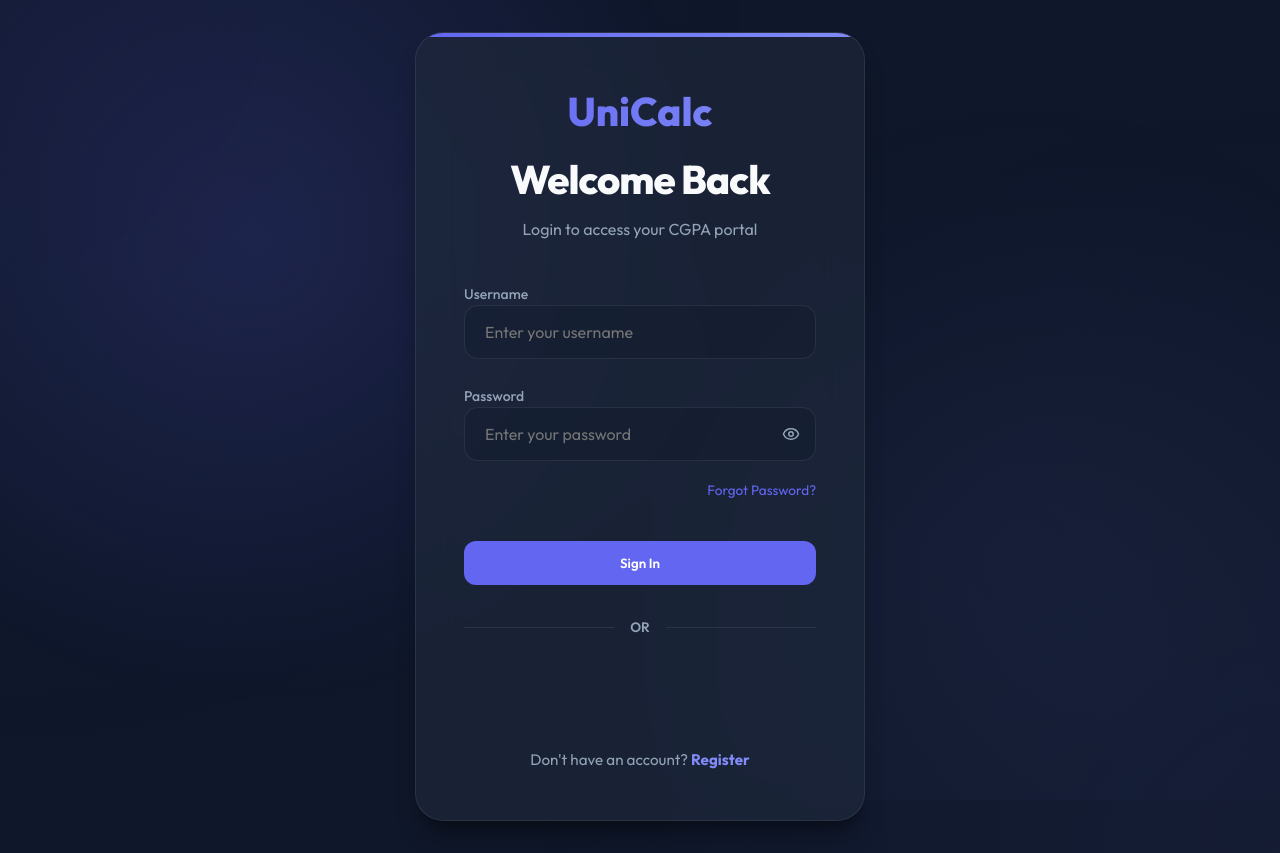
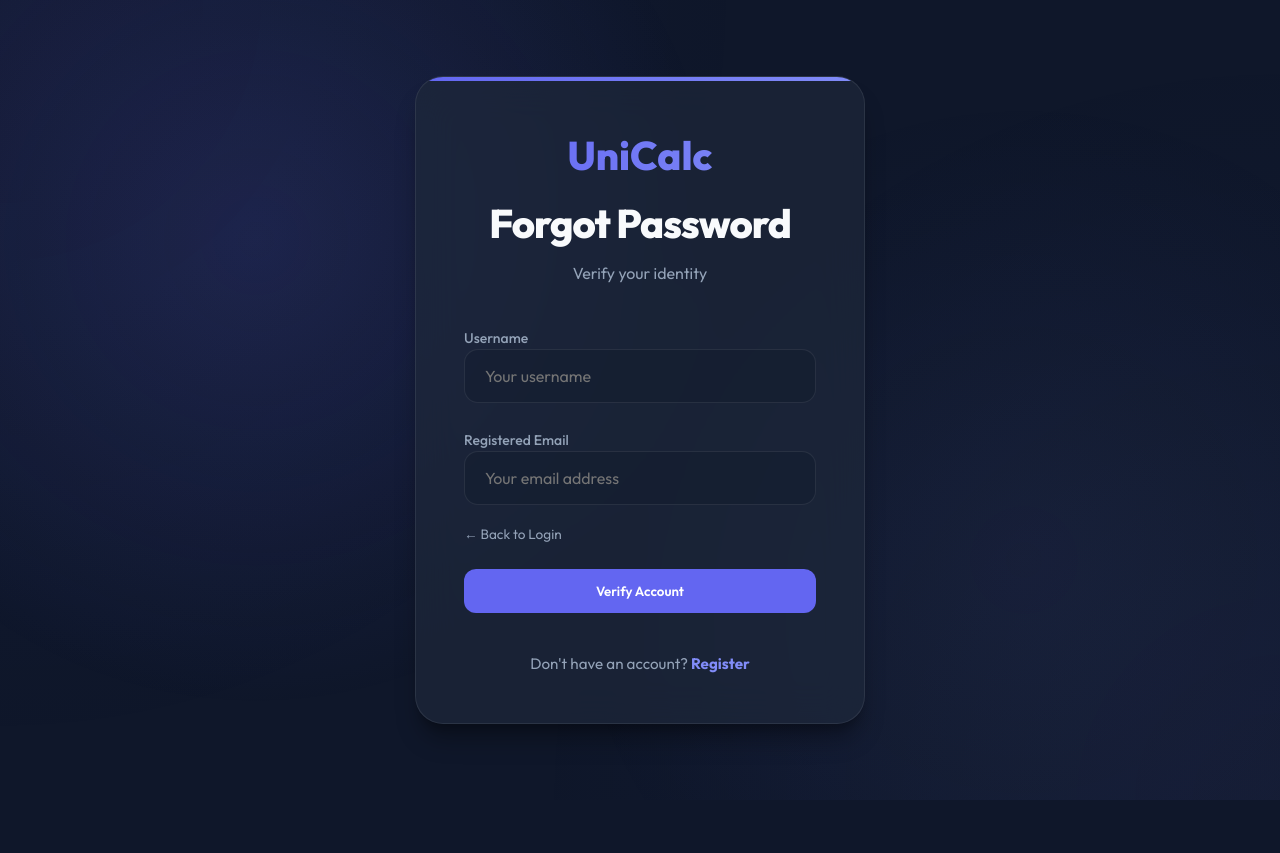
Before and after one commit to Bidya15/cgpa_calculator, a React (Vite) app in the folder frontend/: page / in a window 1280 px wide. Both pictures are taken after a click on the element "Forgot Password?". After the commit the page ends 800 px from the top, so only its background shows below. Built offline with nearby package versions, Linux system fonts and the light colour scheme; no server answers.

Commit message:
set forgot password functionality

```diff
--- a/frontend/src/components/Login.jsx
+++ b/frontend/src/components/Login.jsx
@@ -8,10 +8,19 @@ const Login = ({ onLogin, onSwitch }) => {
   const [showPassword, setShowPassword] = useState(false);
   const [error, setError] = useState('');
 
+  const [resetState, setResetState] = useState('login'); // login, verify, reset
+  const [resetData, setResetData] = useState({ username: '', email: '', newPassword: '', confirmPassword: '' });
+  const [success, setSuccess] = useState('');
+
+  const apiBaseUrl = import.meta.env.VITE_API_BASE_URL || 'http://localhost:8080/api';
+
   const handleSubmit = async (e) => {
     e.preventDefault();
-    const apiBaseUrl = import.meta.env.VITE_API_BASE_URL || 'http://localhost:8080/api';
+    setError('');
+    setSuccess('');
+
     try {
+      if (resetState === 'login') {
         const res = await fetch(`${apiBaseUrl}/auth/login`, {
           method: 'POST',
           headers: { 'Content-Type': 'application/json' },
@@ -23,6 +32,39 @@ const Login = ({ onLogin, onSwitch }) => {
         } else {
           setError('Invalid username or password');
         }
+      } else if (resetState === 'verify') {
+        const res = await fetch(`${apiBaseUrl}/auth/forgot-password`, {
+          method: 'POST',
+          headers: { 'Content-Type': 'application/json' },
+          body: JSON.stringify({ username: resetData.username, email: resetData.email })
+        });
+        if (res.ok) {
+          setResetState('reset');
+        } else {
+          const msg = await res.text();
+          setError(msg || 'Verification failed');
+        }
+      } else if (resetState === 'reset') {
+        if (resetData.newPassword !== resetData.confirmPassword) {
+          setError('Passwords do not match');
+          return;
+        }
+        const res = await fetch(`${apiBaseUrl}/auth/reset-password`, {
+          method: 'POST',
+          headers: { 'Content-Type': 'application/json' },
+          body: JSON.stringify({ username: resetData.username, newPassword: resetData.newPassword })
+        });
+        if (res.ok) {
+          setSuccess('Password updated successfully! Please login.');
+          setTimeout(() => {
+            setResetState('login');
+            setResetData({ username: '', email: '', newPassword: '', confirmPassword: '' });
+          }, 3000);
+        } else {
+          const msg = await res.text();
+          setError(msg || 'Reset failed');
+        }
+      }
     } catch (err) {
       setError('Server connection failed');
     }
@@ -31,9 +73,6 @@ const Login = ({ onLogin, onSwitch }) => {
   const handleGoogleSuccess = async (credentialResponse) => {
     try {
       const decoded = jwtDecode(credentialResponse.credential);
-      console.log("Google User:", decoded.email);
-
-      const apiBaseUrl = import.meta.env.VITE_API_BASE_URL || 'http://localhost:8080/api';
       const res = await fetch(`${apiBaseUrl}/auth/google-login`, {
         method: 'POST',
         headers: { 'Content-Type': 'application/json' },
@@ -44,10 +83,9 @@ const Login = ({ onLogin, onSwitch }) => {
         const user = await res.json();
         onLogin(user);
       } else {
-        setError('Google login failed at server');
+        setError('Google login failed');
       }
     } catch (err) {
-      console.error(err);
       setError('Google login error');
     }
   };
@@ -57,11 +95,19 @@ const Login = ({ onLogin, onSwitch }) => {
       <div className="auth-card animate-fade-in">
         <div className="auth-header">
           <div className="logo-text" style={{ fontSize: '2.5rem', marginBottom: '0.5rem' }}>UniCalc</div>
-          <h2>Welcome Back</h2>
-          <p>Login to access your CGPA portal</p>
+          <h2>
+            {resetState === 'login' ? 'Welcome Back' :
+             resetState === 'verify' ? 'Forgot Password' : 'Reset Password'}
+          </h2>
+          <p>
+            {resetState === 'login' ? 'Login to access your CGPA portal' :
+             resetState === 'verify' ? 'Verify your identity' : 'Enter your new password'}
+          </p>
         </div>
 
         <form className="auth-form" onSubmit={handleSubmit}>
+          {resetState === 'login' && (
+            <>
               <div className="form-group">
                 <label>Username</label>
                 <input
@@ -92,34 +138,94 @@ const Login = ({ onLogin, onSwitch }) => {
                       right: '0.75rem',
                       top: '50%',
                       transform: 'translateY(-50%)',
-                  background: 'none',
-                  border: 'none',
-                  color: 'var(--text-secondary)',
-                  cursor: 'pointer',
-                  padding: '4px',
-                  display: 'flex',
-                  alignItems: 'center',
-                  justifyContent: 'center'
+                      background: 'none', border: 'none', color: 'var(--text-secondary)', cursor: 'pointer', padding: '4px', display: 'flex', alignItems: 'center', justifyContent: 'center'
                     }}
                   >
                     {showPassword ? <EyeOff size={18} /> : <Eye size={18} />}
                   </button>
                 </div>
               </div>
-          <div className="forgot-password" style={{ textAlign: 'right', marginTop: '-0.5rem', marginBottom: '1rem' }}>
+              <div className="forgot-password" style={{ textAlign: 'right', marginTop: '-0.5rem' }}>
                 <span
-              onClick={() => alert("Forgot password functionality is coming soon! Please contact the administrator.")}
+                  onClick={() => setResetState('verify')}
                   style={{ fontSize: '0.85rem', color: 'var(--accent-color)', cursor: 'pointer' }}
                 >
                   Forgot Password?
                 </span>
               </div>
+            </>
+          )}
+
+          {resetState === 'verify' && (
+            <>
+              <div className="form-group">
+                <label>Username</label>
+                <input
+                  type="text"
+                  placeholder="Your username"
+                  value={resetData.username}
+                  onChange={(e) => setResetData({ ...resetData, username: e.target.value })}
+                  required
+                />
+              </div>
+              <div className="form-group">
+                <label>Registered Email</label>
+                <input
+                  type="email"
+                  placeholder="Your email address"
+                  value={resetData.email}
+                  onChange={(e) => setResetData({ ...resetData, email: e.target.value })}
+                  required
+                />
+              </div>
+              <div className="forgot-password" style={{ textAlign: 'left', marginTop: '-0.5rem' }}>
+                <span
+                  onClick={() => setResetState('login')}
+                  style={{ fontSize: '0.85rem', color: 'var(--text-secondary)', cursor: 'pointer' }}
+                >
+                  ← Back to Login
+                </span>
+              </div>
+            </>
+          )}
+
+          {resetState === 'reset' && (
+            <>
+              <div className="form-group">
+                <label>New Password</label>
+                <input
+                  type="password"
+                  placeholder="Enter new password"
+                  value={resetData.newPassword}
+                  onChange={(e) => setResetData({ ...resetData, newPassword: e.target.value })}
+                  required
+                />
+              </div>
+              <div className="form-group">
+                <label>Confirm New Password</label>
+                <input
+                  type="password"
+                  placeholder="Confirm new password"
+                  value={resetData.confirmPassword}
+                  onChange={(e) => setResetData({ ...resetData, confirmPassword: e.target.value })}
+                  required
+                />
+              </div>
+            </>
+          )}
+
           {error && <p className="error-text">{error}</p>}
-          <button type="submit" className="btn-primary">Sign In</button>
+          {success && <p className="success-text" style={{ color: 'var(--success)', textAlign: 'center', padding: '0.5rem', background: 'rgba(16, 185, 129, 0.1)', borderRadius: '10px' }}>{success}</p>}
+
+          <button type="submit" className="btn-primary">
+            {resetState === 'login' ? 'Sign In' :
+             resetState === 'verify' ? 'Verify Account' : 'Update Password'}
+          </button>
         </form>
 
+        {resetState === 'login' && (
+          <>
             <div className="divider">OR</div>
-
             <div style={{ display: 'flex', justifyContent: 'center', marginBottom: '1.5rem' }}>
               <GoogleLogin
                 onSuccess={handleGoogleSuccess}
@@ -129,6 +235,8 @@ const Login = ({ onLogin, onSwitch }) => {
                 width="100%"
               />
             </div>
+          </>
+        )}
 
         <div className="auth-footer">
           Don't have an account? <span onClick={onSwitch}>Register</span>
```
Also changed, not shown: 2 other files (tests, documents, lock files or other folders). Lines whose indentation alone changed are shown as unchanged.
